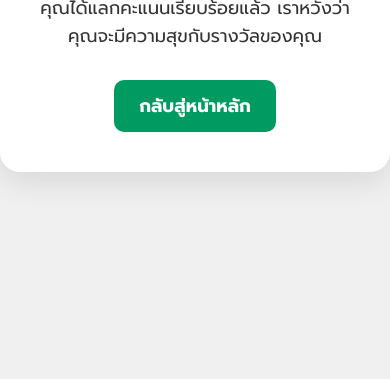
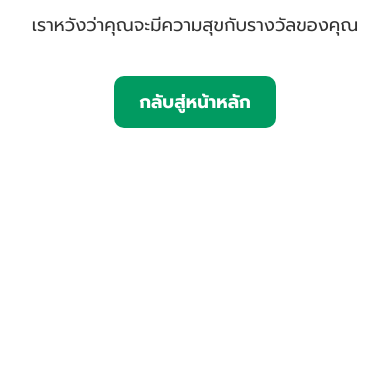
Before and after one commit to 2parnisparnparn/IoT-Project-2024, a plain HTML site: page app/thank.html in a window 390 px wide. Shown: the part 465-844 px from the top of the page. Drawn offline with Linux system fonts and the light colour scheme.

Commit message:
change responesive for mobile phone

```diff
--- a/app/thank.html
+++ b/app/thank.html
@@ -3,7 +3,7 @@
 <head>
   <meta charset="UTF-8">
   <meta name="viewport" content="width=device-width, initial-scale=1.0">
-  <title>ขอบคุณสำหรับการแลกคะแนน</title>
+  <title>ขอบคุณ</title>
   <link href="https://fonts.googleapis.com/css2?family=Prompt:wght@300;400;500;700&display=swap" rel="stylesheet">
   <style>
     * {
@@ -17,7 +17,9 @@
       display: flex;
       justify-content: center;
       align-items: center;
+      flex-direction: column;
       min-height: 100vh;
+      text-align: center;
     }
     .container {
       background-color: #ffffff;
@@ -27,6 +29,10 @@
       width: 100%;
       max-width: 400px;
       text-align: center;
+      display: flex;
+      flex-direction: column;
+      justify-content: center;
+      align-items: center;
     }
     .thank-you-icon {
       width: 100px;
@@ -45,7 +51,7 @@
     p {
       font-size: 18px;
       color: #333;
-      margin-bottom: 30px;
+      margin: 2%;
     }
     .button {
       padding: 12px 25px;
@@ -55,6 +61,7 @@
       color: #fff;
       font-size: 18px;
       font-weight: 700;
+      margin-top: 30px;
       cursor: pointer;
       transition: background-color 0.3s ease, transform 0.3s ease, box-shadow 0.3s ease;
       text-decoration: none;
@@ -65,13 +72,27 @@
       transform: scale(1.05);
       box-shadow: 0 8px 15px rgba(0, 0, 0, 0.2);
     }
+    @media (max-width: 480px) {
+      .container {
+        padding: 20px;
+        border-radius: 0;
+        box-shadow: none;
+        height: 100vh;
+        display: flex;
+        flex-direction: column;
+      }
+      body {
+        background-color: #ffffff;
+      }
+    }
   </style>
 </head>
 <body>
   <div class="container">
     <div class="thank-you-icon"></div>
     <h2>ขอบคุณสำหรับการแลกคะแนน!</h2>
-    <p>คุณได้แลกคะแนนเรียบร้อยแล้ว เราหวังว่าคุณจะมีความสุขกับรางวัลของคุณ</p>
+    <p>คุณได้แลกคะแนนเรียบร้อยแล้ว </p>
+    <p> เราหวังว่าคุณจะมีความสุขกับรางวัลของคุณ</p>
     <a href="index.html" class="button">กลับสู่หน้าหลัก</a>
   </div>
 </body>
```
Also changed, not shown: app/confirm-exchange.html (+37 -3 lines), app/exchange.html (+14 -1 lines).
